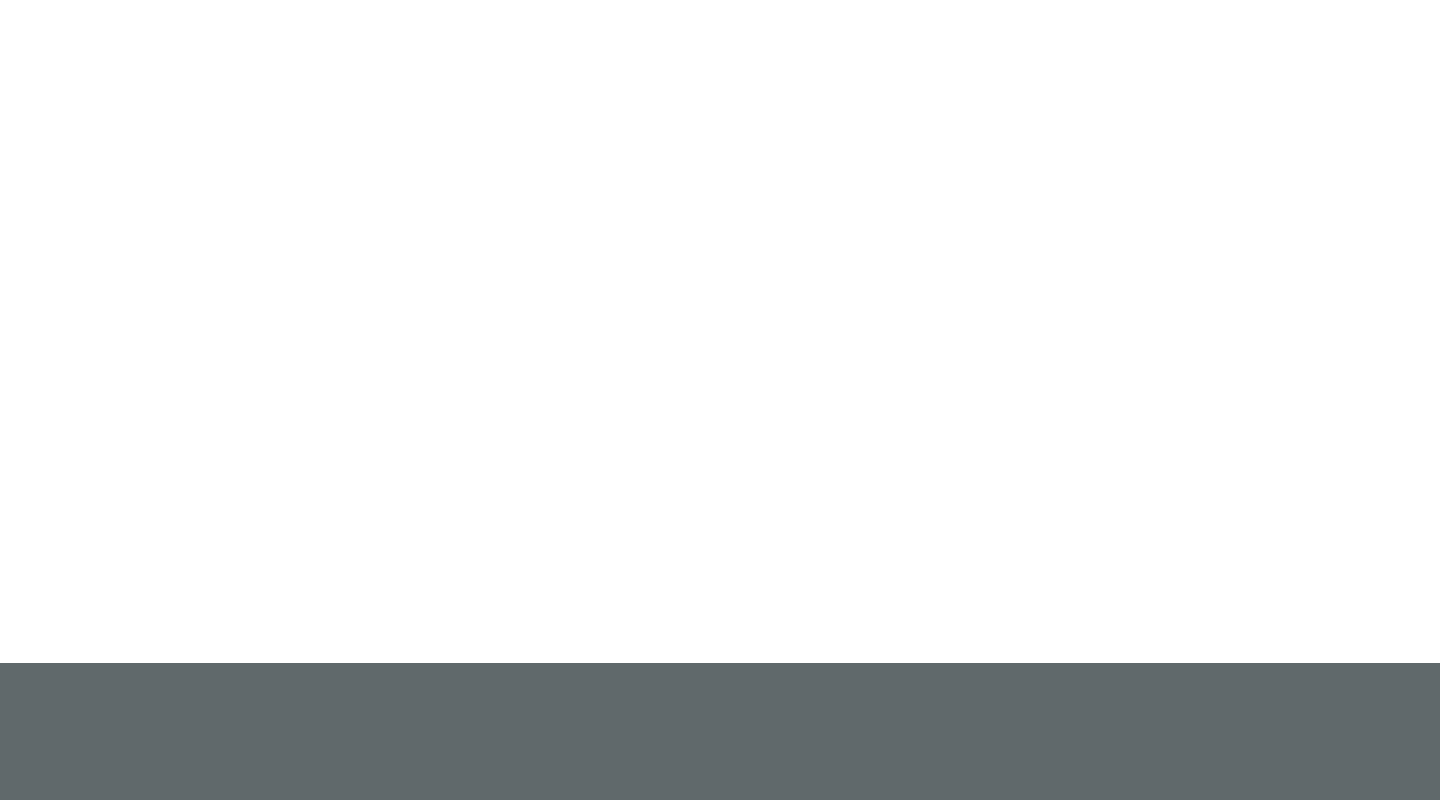
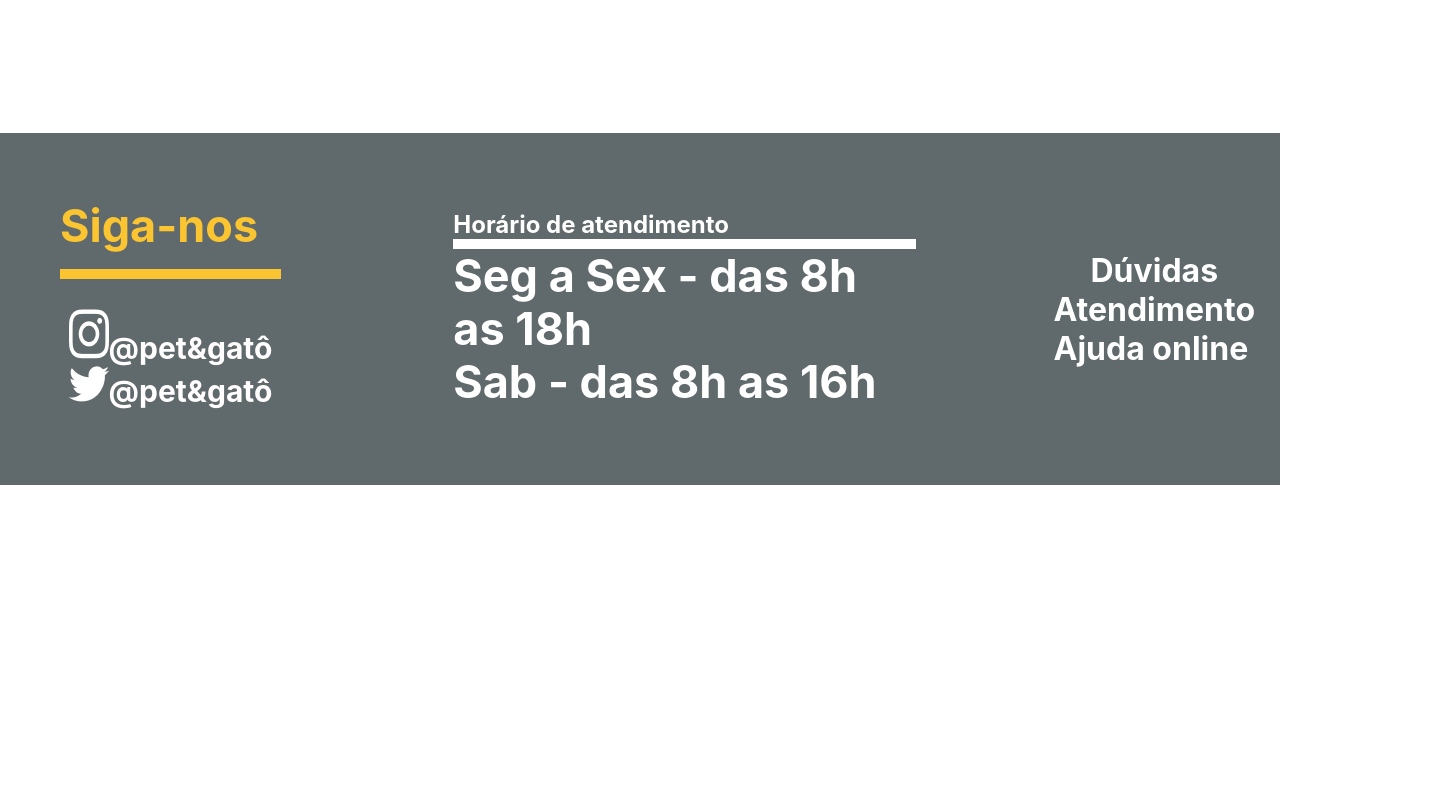
Before and after one commit to lucaxgomex/front-end-footer, a React (Create React App) app: page / in a window 1280 px wide. Shown: the part 1740-2540 px from the top of the page, 1440 px wide, since content can reach past the window. After the commit the page ends 2225 px from the top, so only its background shows below. Built offline with nearby package versions, Linux system fonts and the light colour scheme.

Commit message:
Alterando o flexbox do primeiro grupo e dando cor branca aos demais grupos.

```diff
--- a/src/components/Footer/style.css
+++ b/src/components/Footer/style.css
@@ -1,32 +1,39 @@
 #footer {
 	display: flex;
 	position: absolute;
-	width: 1440px;
+	align-items: center;
+	flex-direction: row;
+	justify-content: space-between;
+	/*margin: 15px;*/
+	width: 100%;
 	height: 352px;
 	left: 0px;
 	bottom: 0px;
-	top: 2403px;
+	top: 1873px;
 	background: #60696b;
 }
 
 #footer > div {
-  margin: 100px;
-  padding: 100px;
+  margin: 15px;
+  padding: 10px;
 }
 
 #group-1 {
-	position: absolute;
+	/*position: absolute;*/
+	flex-direction: column;
+	display: flex;
+	/*justify-content: center;*/
+	align-items: center;
 	width: 291px;
 	height: 220.92px;
 	left: 101px;
 	top: 71.7px;
-	bottom: 59.37px;
-	/*background: #000000;*/
+	bottom: 1007px;
 }
 
 #group-1 h2 {
 	position: absolute;
-	font-family: Roboto;
+	/*font-family: Roboto;*/
 	font-style: normal;
 	font-weight: bold;
 	font-size: 45px;
@@ -43,12 +50,27 @@
 	transform: matrix(1, 0, 0, 1, 0, 0);
 }
 
+#group-1 #instagram {
+	/*
+	flex-direction: row;
+	background: pink;
+	*/
+	justify-content: space-between;
+}
+/*
+#group-1 #twitter {
+	flex-direction: column-reverse;
+}
+*/
+
 .contact {
-	display: flex;
-	padding-top: 30px;
+	/*display: flex;*/
+	flex-direction: column;
+	padding-top: 110px;
 }
 
 .contact img {
+	/*flex-direction: column-reverse;*/
 	height: 48.83%;
 	left: 9.44%;
 	right: 87.78%;
@@ -64,12 +86,46 @@
 	text-decoration: none;
 	color: #fffdfd;
 }
-/*
+
+/*Contato*/
 #group-2 {
-	position: absolute;
+	flex-direction: column;
+	display: flex;
+	justify-content: center;
+	align-items: center;
 	width: 463px;
 	height: 176px;
 	left: 504px;
 	top: 2477.96px;
 }
-*/
+
+#group-2 h1 {
+	/*position: absolute;*/
+	/*font-family: Roboto;*/
+	font-style: normal;
+	font-weight: bold;
+	font-size: 45px;
+	line-height: 53px;
+	text-align: left;
+	color: #ffffff;
+}
+
+#group-2 .schedule {
+	color: #ffffff;
+}
+
+#group-2 h2 {
+	border-bottom: 10px solid #ffffff;
+}
+
+/*Duvidas*/
+#group-3 {
+	flex-direction: column;
+	display: flex;
+	justify-content: center;
+	align-items: center;
+}
+
+#group-3 h1 {
+	color: #ffffff;
+}
```
